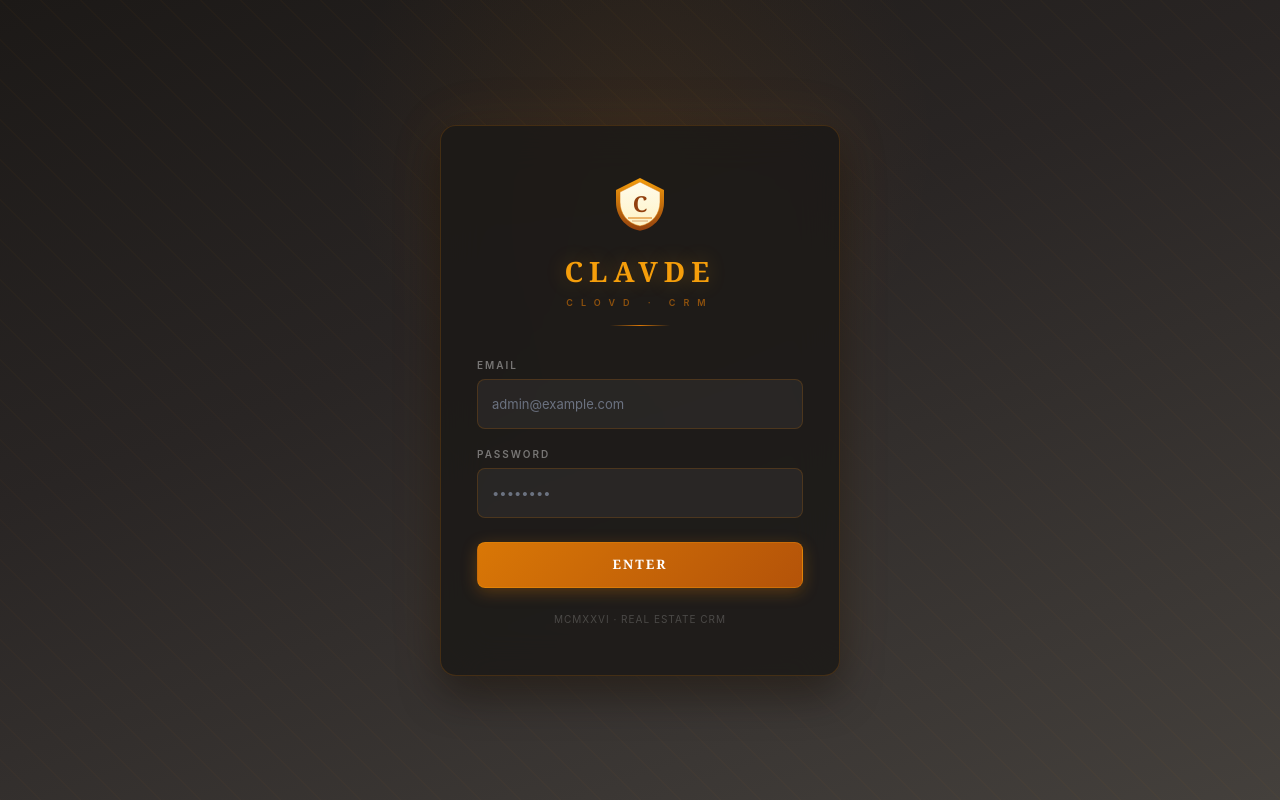
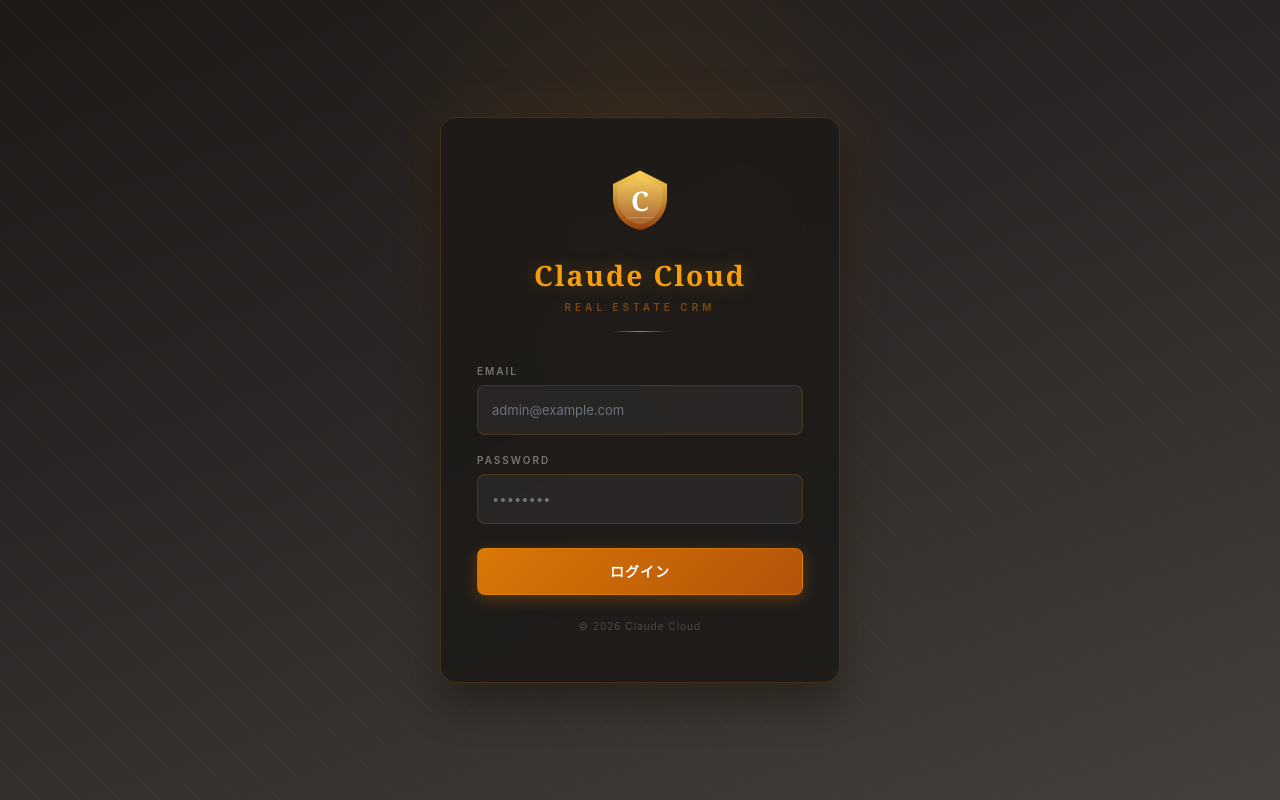
Before and after one commit to itarutakasaka-glitch/rental-crm, a Next.js app: page /login in a window 1280 px wide. Built offline with nearby package versions, Linux system fonts and the light colour scheme.

Commit message:
fix: Claude Cloud name + sidebar links + login page

```diff
--- a/src/app/(auth)/login/page.tsx
+++ b/src/app/(auth)/login/page.tsx
@@ -6,23 +6,17 @@ import { createClient } from "@/lib/supabase/client";
 
 function ShieldLogo() {
   return (
-    <svg width="64" height="64" viewBox="0 0 64 64" fill="none" style={{ marginBottom: 12 }}>
+    <svg width="72" height="72" viewBox="0 0 64 64" fill="none" style={{ marginBottom: 16 }}>
       <defs>
         <linearGradient id="shieldGrad" x1="0" y1="0" x2="0" y2="1">
-          <stop offset="0%" stopColor="#F59E0B" />
+          <stop offset="0%" stopColor="#FCD34D" />
           <stop offset="100%" stopColor="#92400E" />
-        </linearGradient>
-        <linearGradient id="innerGrad" x1="0" y1="0" x2="0" y2="1">
-          <stop offset="0%" stopColor="#FFFBEB" />
-          <stop offset="100%" stopColor="#FEF3C7" />
         </linearGradient>
       </defs>
       <path d="M32 4L8 16v12c0 13.32 8.22 25.78 24 28.8 15.78-3.02 24-15.48 24-28.8V16L32 4z" fill="url(#shieldGrad)" />
-      <path d="M32 8L12 18v10c0 11.1 6.84 21.48 20 24 13.16-2.52 20-12.9 20-24V18L32 8z" fill="url(#innerGrad)" />
-      <path d="M32 8L12 18v10c0 11.1 6.84 21.48 20 24 13.16-2.52 20-12.9 20-24V18L32 8z" fill="none" stroke="#D97706" strokeWidth="0.5" />
-      <text x="32" y="38" textAnchor="middle" fontSize="22" fontWeight="900" fill="#92400E" fontFamily="Georgia,serif">C</text>
-      <line x1="20" y1="44" x2="44" y2="44" stroke="#D97706" strokeWidth="1" />
-      <line x1="24" y1="47" x2="40" y2="47" stroke="#B45309" strokeWidth="0.5" />
+      <path d="M32 8L12 18v10c0 11.1 6.84 21.48 20 24 13.16-2.52 20-12.9 20-24V18L32 8z" fill="rgba(255,255,255,0.12)" />
+      <text x="32" y="40" textAnchor="middle" fontSize="24" fontWeight="900" fill="#fff" fontFamily="Georgia,serif">C</text>
+      <line x1="20" y1="46" x2="44" y2="46" stroke="rgba(255,255,255,0.3)" strokeWidth="0.8" />
     </svg>
   );
 }
@@ -52,13 +46,11 @@ export default function LoginPage() {
       background: "linear-gradient(160deg, #1C1917 0%, #292524 40%, #44403C 100%)",
       position: "relative", overflow: "hidden",
     }}>
-      {/* Background pattern */}
       <div style={{
         position: "absolute", inset: 0, opacity: 0.03,
         backgroundImage: "repeating-linear-gradient(45deg, #D97706 0, #D97706 1px, transparent 0, transparent 50%)",
         backgroundSize: "40px 40px",
       }} />
-      {/* Glow */}
       <div style={{
         position: "absolute", top: "-20%", left: "50%", transform: "translateX(-50%)",
         width: 600, height: 600, borderRadius: "50%",
@@ -74,15 +66,15 @@ export default function LoginPage() {
         <div style={{ textAlign: "center", marginBottom: 32 }}>
           <div style={{ display: "flex", justifyContent: "center" }}><ShieldLogo /></div>
           <h1 style={{
-            fontSize: 28, fontWeight: 800, letterSpacing: 6,
+            fontSize: 28, fontWeight: 800, letterSpacing: 2,
             fontFamily: "Georgia, 'Times New Roman', serif",
             color: "#F59E0B", marginBottom: 4,
             textShadow: "0 0 20px rgba(245,158,11,0.3)",
-          }}>CLAVDE</h1>
+          }}>Claude Cloud</h1>
           <div style={{
-            fontSize: 9, letterSpacing: 8, color: "rgba(217,119,6,0.6)",
+            fontSize: 10, letterSpacing: 4, color: "rgba(217,119,6,0.5)",
             fontWeight: 600, textTransform: "uppercase" as const,
-          }}>CLOVD · CRM</div>
+          }}>Real Estate CRM</div>
           <div style={{
             width: 60, height: 1, background: "linear-gradient(90deg, transparent, #D97706, transparent)",
             margin: "16px auto 0",
@@ -109,19 +101,17 @@ export default function LoginPage() {
           </div>
           {error && <div style={{ fontSize: 12, color: "#FCA5A5", background: "rgba(220,38,38,0.15)", padding: "10px 14px", borderRadius: 8, marginBottom: 16, border: "1px solid rgba(220,38,38,0.2)" }}>{error}</div>}
           <button type="submit" disabled={loading} style={{
-            width: "100%", padding: "12px", fontSize: 13, fontWeight: 700, letterSpacing: 2,
+            width: "100%", padding: "12px", fontSize: 14, fontWeight: 700, letterSpacing: 1,
             background: loading ? "rgba(217,119,6,0.3)" : "linear-gradient(135deg, #D97706, #B45309)",
             color: "#fff", border: "1px solid rgba(245,158,11,0.3)", borderRadius: 8,
             cursor: loading ? "not-allowed" : "pointer",
             boxShadow: loading ? "none" : "0 4px 16px rgba(217,119,6,0.3)",
-            fontFamily: "Georgia, 'Times New Roman', serif",
-            textTransform: "uppercase" as const,
-          }}>{loading ? "AUTHENTICATING..." : "ENTER"}</button>
+          }}>{loading ? "ログイン中..." : "ログイン"}</button>
         </form>
         <div style={{
           textAlign: "center", marginTop: 24, fontSize: 10, color: "rgba(255,255,255,0.2)",
           letterSpacing: 1,
-        }}>MCMXXVI · REAL ESTATE CRM</div>
+        }}>© 2026 Claude Cloud</div>
       </div>
     </div>
   );
--- a/src/app/(dashboard)/layout.tsx
+++ b/src/app/(dashboard)/layout.tsx
@@ -4,22 +4,27 @@ import { SidebarNav } from "@/components/layout/sidebar-nav";
 
 function Logo() {
   return (
-    <div style={{ display: "flex", alignItems: "center", gap: 8 }}>
-      <svg width="28" height="28" viewBox="0 0 28 28" fill="none">
-        <rect width="28" height="28" rx="4" fill="rgba(255,255,255,0.2)" />
-        <path d="M14 4L6 8v4c0 5.55 3.42 10.74 8 12 4.58-1.26 8-6.45 8-12V8l-8-4z" fill="rgba(255,255,255,0.9)" />
-        <path d="M14 6.5L8 9.5v3c0 4.16 2.56 8.06 6 9 3.44-.94 6-4.84 6-9v-3l-6-3z" fill="none" stroke="rgba(255,200,100,0.8)" strokeWidth="0.5" />
-        <text x="14" y="18" textAnchor="middle" fontSize="9" fontWeight="900" fill="#D97706" fontFamily="Georgia,serif">C</text>
+    <div style={{ display: "flex", alignItems: "center", gap: 10 }}>
+      <svg width="32" height="32" viewBox="0 0 32 32" fill="none">
+        <defs>
+          <linearGradient id="sg" x1="0" y1="0" x2="0" y2="1">
+            <stop offset="0%" stopColor="#FCD34D" />
+            <stop offset="100%" stopColor="#B45309" />
+          </linearGradient>
+        </defs>
+        <path d="M16 2L4 8v8c0 8.88 5.12 17.16 12 19.2 6.88-2.04 12-10.32 12-19.2V8L16 2z" fill="url(#sg)" />
+        <path d="M16 5L7 10v6c0 7.4 4.27 14.3 9 16 4.73-1.7 9-8.6 9-16v-6L16 5z" fill="rgba(255,255,255,0.15)" />
+        <text x="16" y="22" textAnchor="middle" fontSize="13" fontWeight="900" fill="#fff" fontFamily="Georgia,serif" style={{ textShadow: "0 1px 2px rgba(0,0,0,0.3)" }}>C</text>
       </svg>
-      <div style={{ display: "flex", flexDirection: "column", lineHeight: 1 }}>
+      <div style={{ display: "flex", alignItems: "baseline", gap: 8 }}>
         <span style={{
-          fontSize: 15, fontWeight: 800, letterSpacing: 3, fontFamily: "Georgia, 'Times New Roman', serif",
-          color: "#fff", textTransform: "uppercase" as const, textShadow: "0 1px 2px rgba(0,0,0,0.15)",
-        }}>CLAVDE</span>
+          fontSize: 17, fontWeight: 800, letterSpacing: 1.5, fontFamily: "Georgia, 'Times New Roman', serif",
+          color: "#fff", textShadow: "0 1px 3px rgba(0,0,0,0.2)",
+        }}>Claude Cloud</span>
         <span style={{
-          fontSize: 8, fontWeight: 600, letterSpacing: 5, color: "rgba(255,255,255,0.7)",
-          textTransform: "uppercase" as const, marginTop: 1,
-        }}>CLOVD · CRM</span>
+          fontSize: 9, fontWeight: 600, letterSpacing: 2, color: "rgba(255,255,255,0.5)",
+          textTransform: "uppercase" as const,
+        }}>CRM</span>
       </div>
     </div>
   );
@@ -49,7 +54,6 @@ export default async function DashboardLayout({ children }: { children: React.Re
               <a key={item.href} href={item.href} style={{
                 padding: "6px 16px", fontSize: 12, fontWeight: 600, color: "rgba(255,255,255,0.85)",
                 textDecoration: "none", borderRadius: 4, letterSpacing: 0.5,
-                transition: "background 0.2s",
               }}>{item.label}</a>
             ))}
           </nav>
--- a/src/components/layout/sidebar-nav.tsx
+++ b/src/components/layout/sidebar-nav.tsx
@@ -13,9 +13,9 @@ const menuItems = [
   {
     label: "設定", icon: "⚙️", href: "/settings",
     children: [
-      { label: "ステータス", href: "/settings/statuses" },
+      { label: "ステータス", href: "/settings/status" },
       { label: "定型文", href: "/settings/templates" },
-      { label: "ワークフロー", href: "/settings/workflows" },
+      { label: "ワークフロー", href: "/settings/workflow" },
       { label: "組織情報", href: "/settings/organization" },
       { label: "担当者", href: "/settings/staff" },
     ],
```
